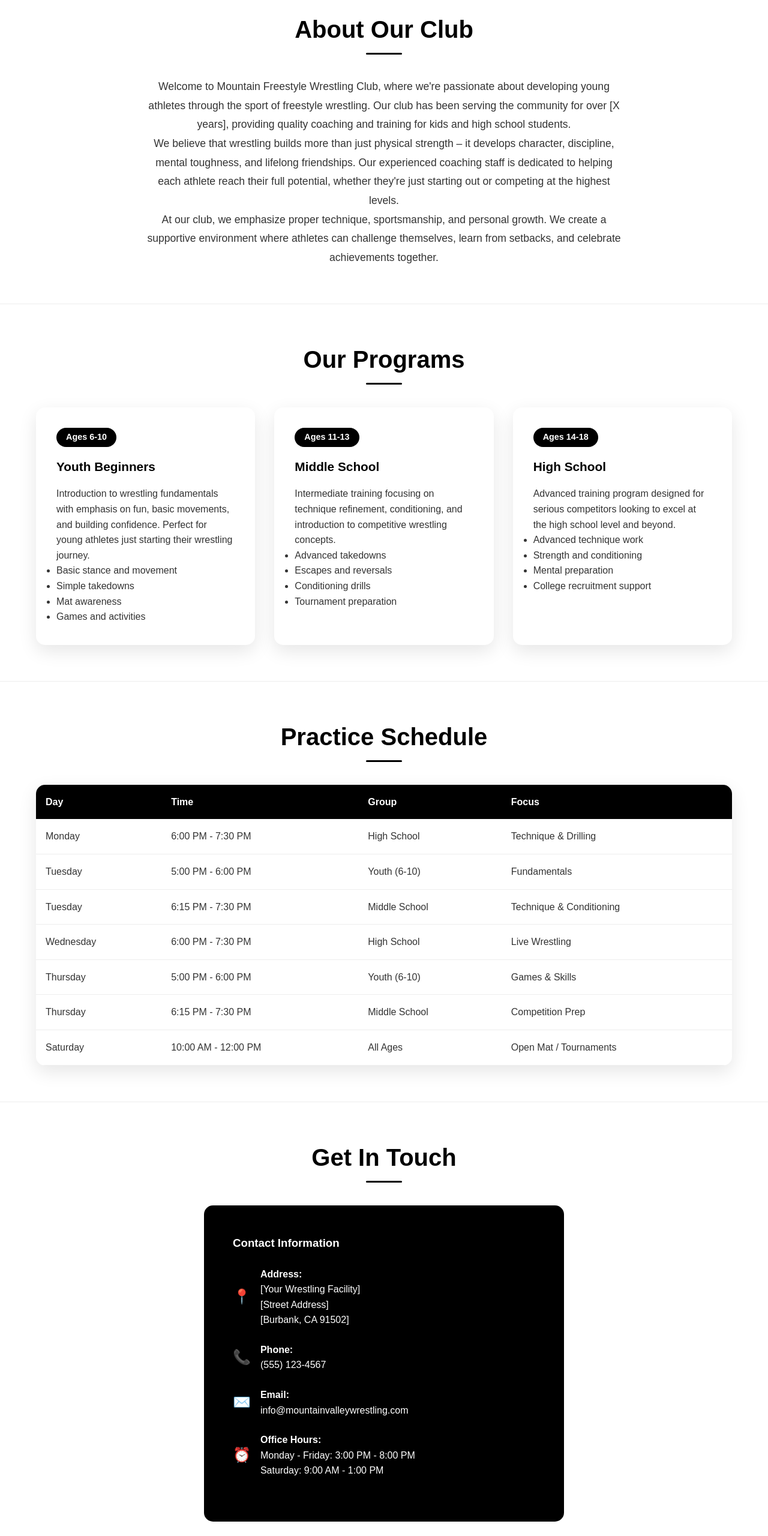
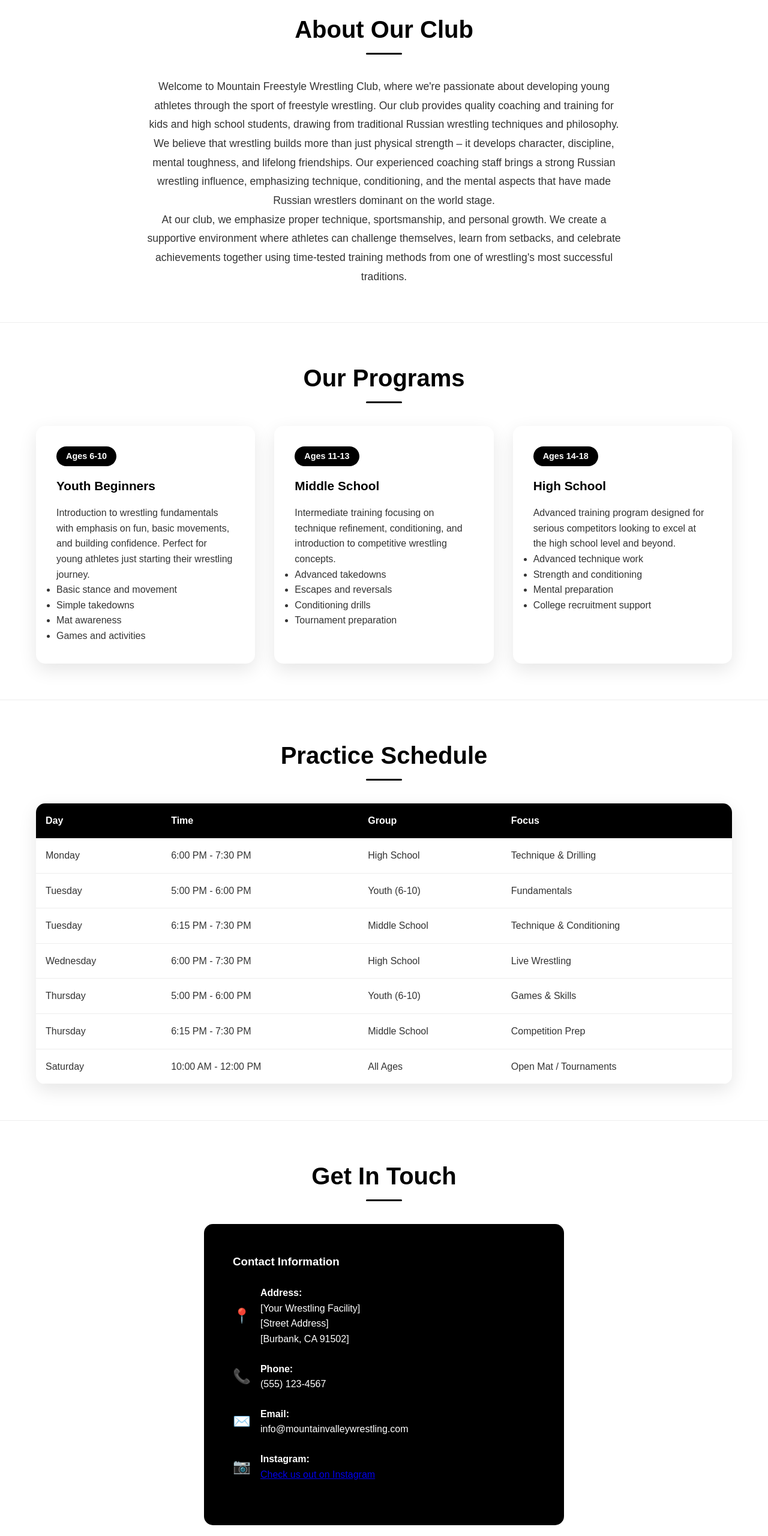
Before and after one commit to Moocifur/freestyle-wrestling, a plain HTML site: page index.html in a window 1280 px wide. Shown: the part 980-3540 px from the top of the page at 60% size. Drawn offline with Linux system fonts and the light colour scheme.

Commit message:
edit some text to match the real business

```diff
--- a/index.html
+++ b/index.html
@@ -639,11 +639,11 @@
                 <h2>About Our Club</h2>
                 <div class="about-content">
                     <div class="about-text">
-                        <p>Welcome to Mountain Freestyle Wrestling Club, where we're passionate about developing young athletes through the sport of freestyle wrestling. Our club has been serving the community for over [X years], providing quality coaching and training for kids and high school students.</p>
+                        <p>Welcome to Mountain Freestyle Wrestling Club, where we're passionate about developing young athletes through the sport of freestyle wrestling. Our club provides quality coaching and training for kids and high school students, drawing from traditional Russian wrestling techniques and philosophy.</p>
 
-                        <p>We believe that wrestling builds more than just physical strength – it develops character, discipline, mental toughness, and lifelong friendships. Our experienced coaching staff is dedicated to helping each athlete reach their full potential, whether they're just starting out or competing at the highest levels.</p>
+                        <p>We believe that wrestling builds more than just physical strength – it develops character, discipline, mental toughness, and lifelong friendships. Our experienced coaching staff brings a strong Russian wrestling influence, emphasizing technique, conditioning, and the mental aspects that have made Russian wrestlers dominant on the world stage.</p>
 
-                        <p>At our club, we emphasize proper technique, sportsmanship, and personal growth. We create a supportive environment where athletes can challenge themselves, learn from setbacks, and celebrate achievements together.</p>
+                        <p>At our club, we emphasize proper technique, sportsmanship, and personal growth. We create a supportive environment where athletes can challenge themselves, learn from setbacks, and celebrate achievements together using time-tested training methods from one of wrestling's most successful traditions.</p>
                     </div>
                 </div>
             </div>
@@ -783,11 +783,10 @@
                         </div>
                     </div>
                     <div class="contact-item">
-                        <span class="icon">⏰</span>
+                        <span class="icon">📷</span>
                         <div>
-                            <strong>Office Hours:</strong><br>
-                            Monday - Friday: 3:00 PM - 8:00 PM<br>
-                            Saturday: 9:00 AM - 1:00 PM
+                            <strong>Instagram:</strong><br>
+                            <a href="https://www.instagram.com/mountainfreestylewrestling">Check us out on Instagram</a>
                         </div>
                     </div>
                 </div>
```
